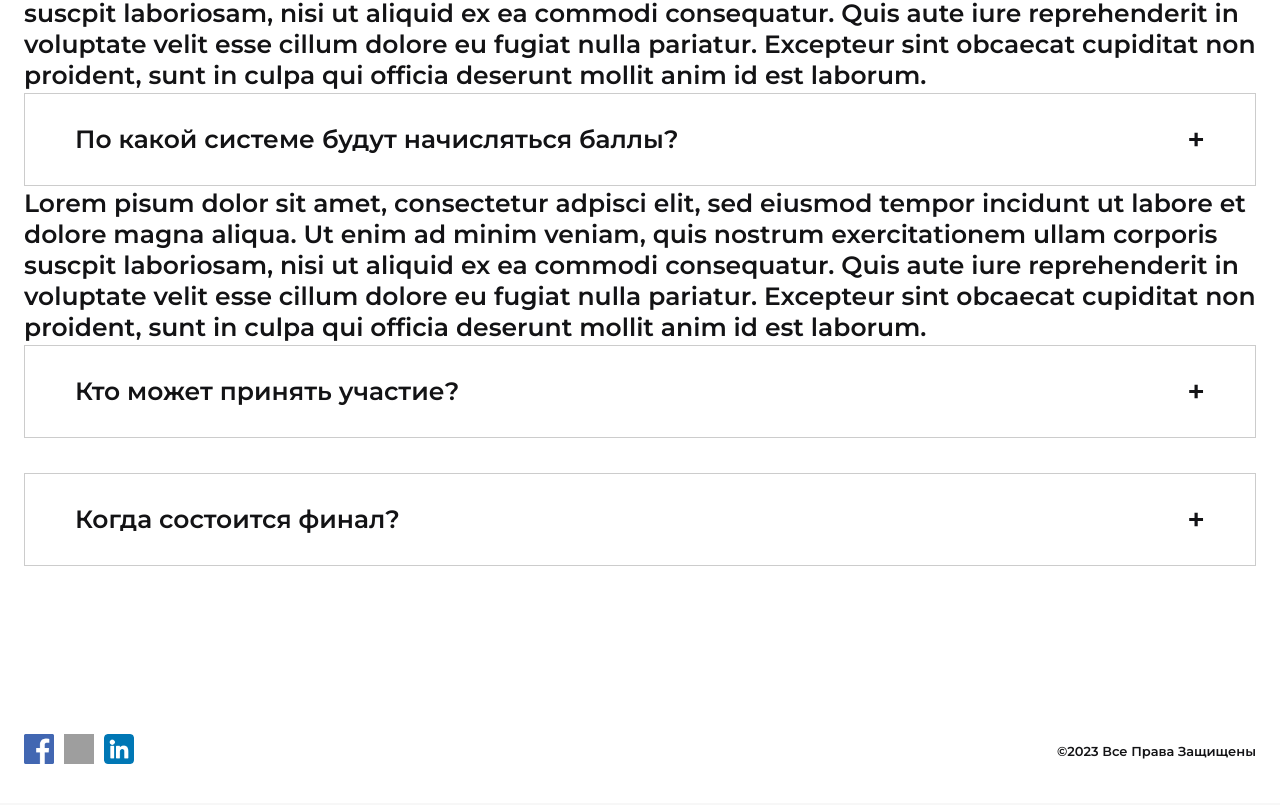
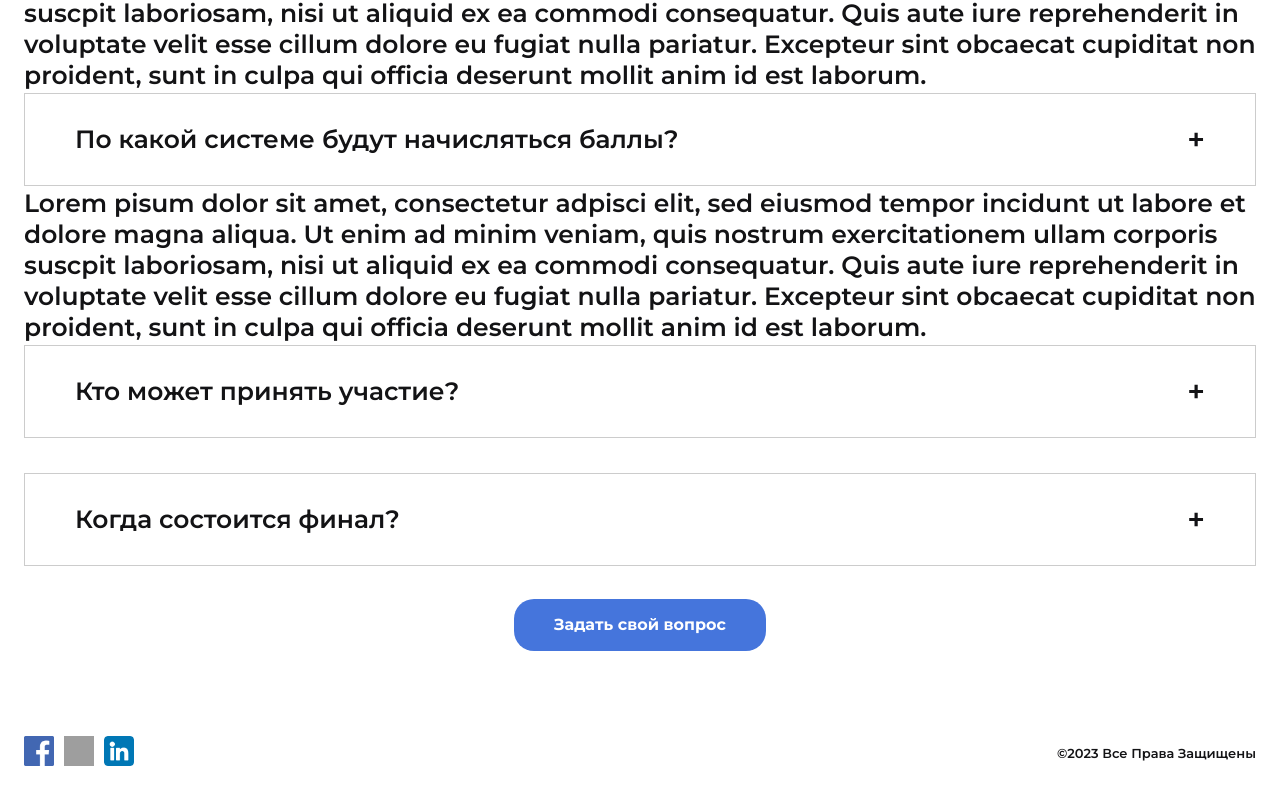
Before and after one commit to cpfed/diploma-cpfed-frontend, a Next.js app: page / in a window 1280 px wide. Shown: the part 2518-3323 px from the top of the page. Built offline with nearby package versions, Linux system fonts and the light colour scheme; grey boxes are pictures that could not be loaded.

Commit message:
feat: added button

```diff
--- a/src/components/pages/index/FAQ/FAQ.module.scss
+++ b/src/components/pages/index/FAQ/FAQ.module.scss
@@ -22,7 +22,7 @@ section#container {
         flex-direction: column;
         flex-wrap: wrap;
         width: 100%;
-        margin: 50px 0px 50px 0px;
+        margin: 50px 0px 0px 0px;
 
         &_card {
 
@@ -51,6 +51,13 @@ section#container {
             }
         }
     }
+
+    &__button {
+        @include font(16px, 700, 20px, $white);
+        background: #4575DC;
+        border-radius: 20px;
+        padding: 16px 40px;
+    }
 }
 
 .hidden {
--- a/src/components/pages/index/FAQ/FAQ.tsx
+++ b/src/components/pages/index/FAQ/FAQ.tsx
@@ -22,11 +22,11 @@ const FAQ = () => {
             <Container>
                 <div className={classes.faq}>
                     <h1 className={classes.faq__title}>Вопрос-Ответ</h1>
+
                     <div className={classes.faq__cardList}>
                         {list.map((element, index, self) => {
                             return (
-                                <div key={index}>
-                                    <div className={classes.faq__cardList_card}>
+                                <div key={index} className={classes.faq__cardList_card}>
                                     <div className={classes.faq__cardList_card_question}>
                                         <p className={classes.faq__cardList_card_question_text}>
                                             {element.question}
@@ -38,7 +38,6 @@ const FAQ = () => {
                                             </span>
                                         </p>
                                     </div>
-                                    </div>
 
                                     <p className={`${classes.faq__cardList_card_answer} ${element.isHidden ? classes.hidden : ""}`}>
                                         {element.answer}
@@ -47,6 +46,10 @@ const FAQ = () => {
                             );
                         })}
                     </div>
+
+                    <button className={classes.faq__button}>
+                        Задать свой вопрос
+                    </button>
                 </div>
             </Container>
         </section>
--- a/src/components/pages/index/PassOrder/PassOrder.module.scss
+++ b/src/components/pages/index/PassOrder/PassOrder.module.scss
@@ -11,7 +11,6 @@ section#container {
     flex-direction: column;
     justify-content: center;
     padding: 100px 0px 50px 0px;
-
 
     &__title {
         @include font(32px, 700, 39px, $white);
```
Lines whose indentation alone changed are shown as unchanged.
